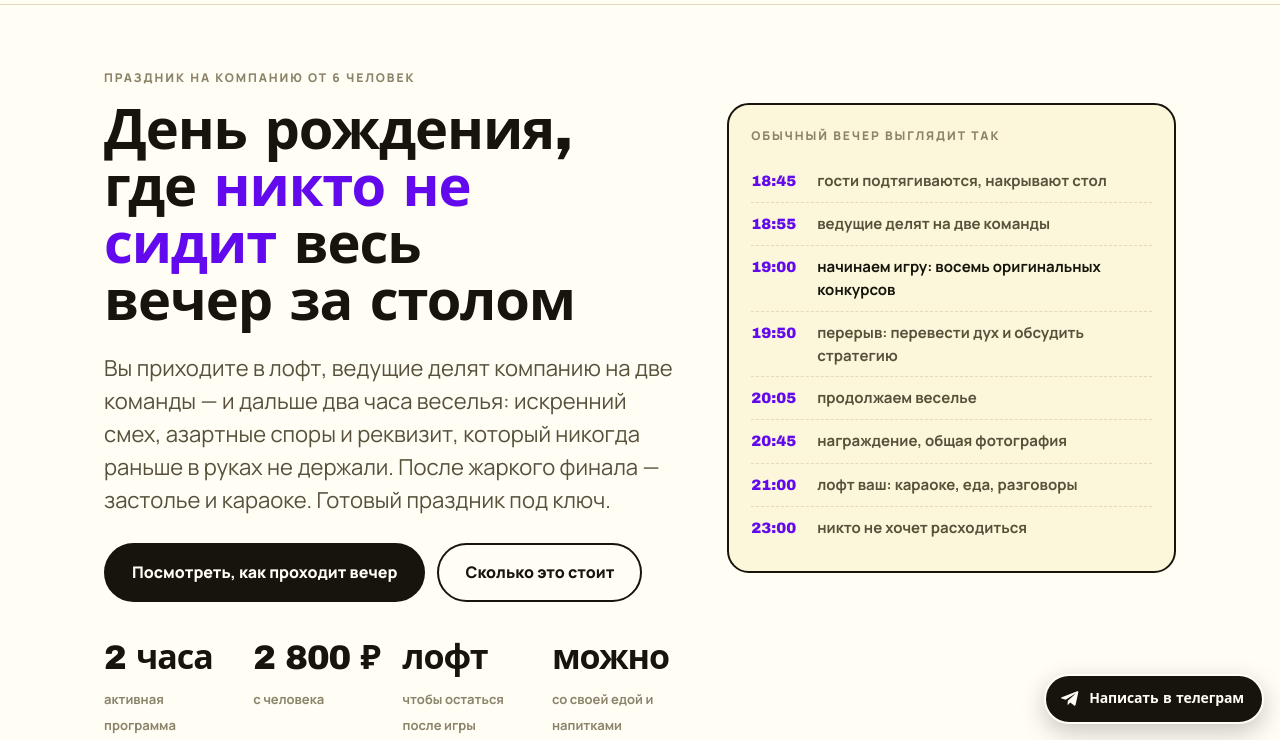
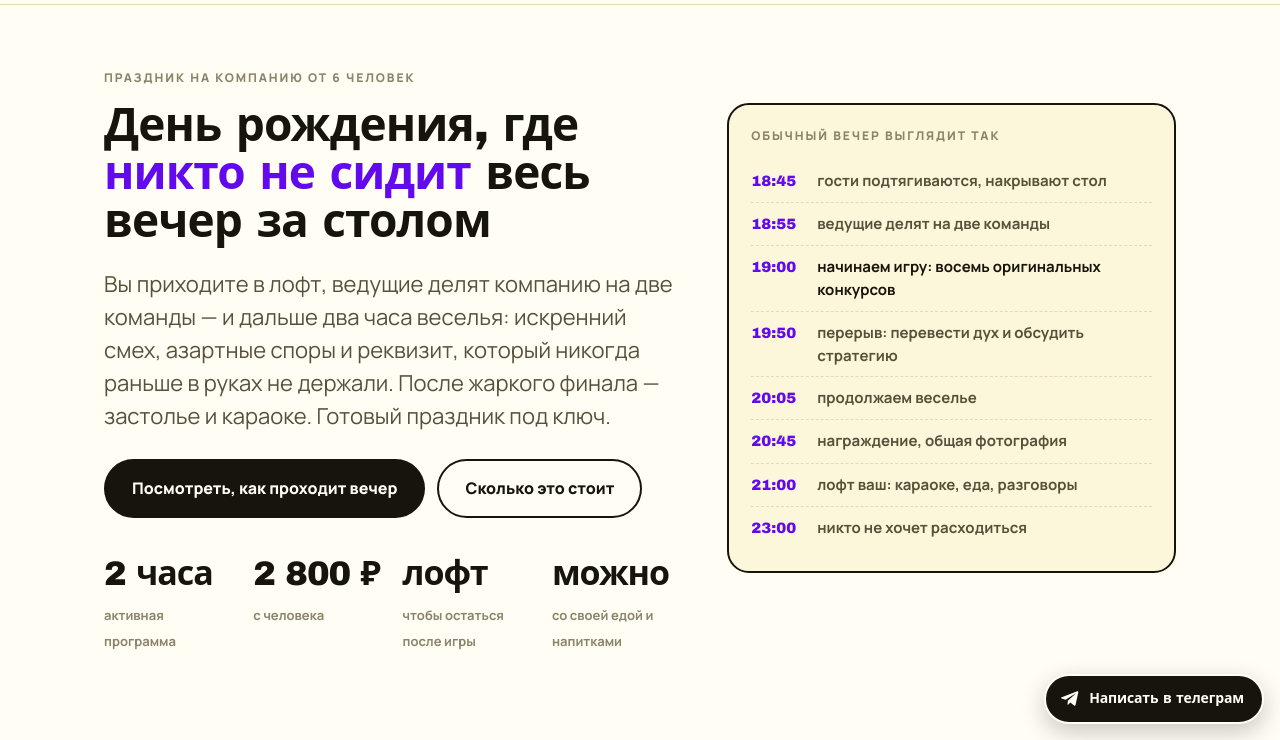
Before and after one commit to whsmotilek/hahashow, a plain HTML site: page landing/dr.html in a window 1280 px wide. Shown: the part 60-800 px from the top of the page. Drawn offline with Linux system fonts and the light colour scheme; a web font is replaced by a local one.

Commit message:
ДР: размер заголовка под ширину колонки
Co-Authored-By: Claude Opus 5 <noreply@anthropic.com>

```diff
--- a/landing/dr.html
+++ b/landing/dr.html
@@ -32,7 +32,10 @@ a{color:inherit}
 h1,h2,h3,.u{font-family:var(--serif);font-weight:900;letter-spacing:-.02em;text-wrap:balance}
 /* Заголовок уменьшен: на компьютере он занимал пол-экрана, и
    плитки с выгодами уезжали под сгиб. */
-h1{font-size:clamp(32px,4.4vw,56px);line-height:1.02;margin:0}
+/* Размер подобран по ширине колонки, а не на глаз: при 56 пикселях
+   «День рождения,» не помещалось в 571 пиксель, и первой строкой
+   висело одинокое «День». При 46 строки ложатся как задумано. */
+h1{font-size:clamp(30px,3.6vw,46px);line-height:1.05;margin:0}
 h2{font-size:clamp(28px,4vw,46px);line-height:1.04;margin:0 0 18px}
 h3{font-size:20px;line-height:1.2;margin:0 0 8px;font-weight:700}
 p{margin:0 0 16px;max-width:62ch}
```
